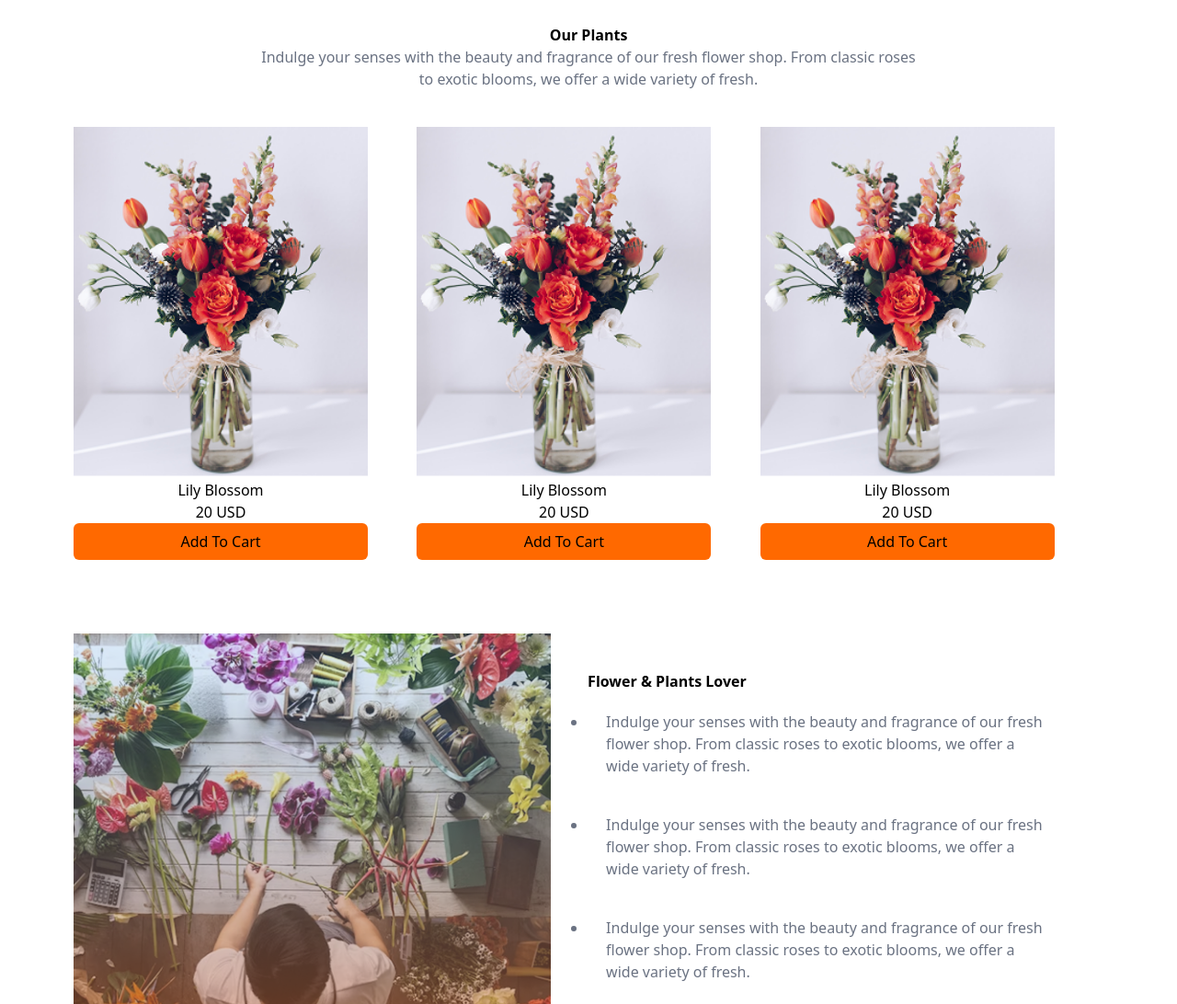
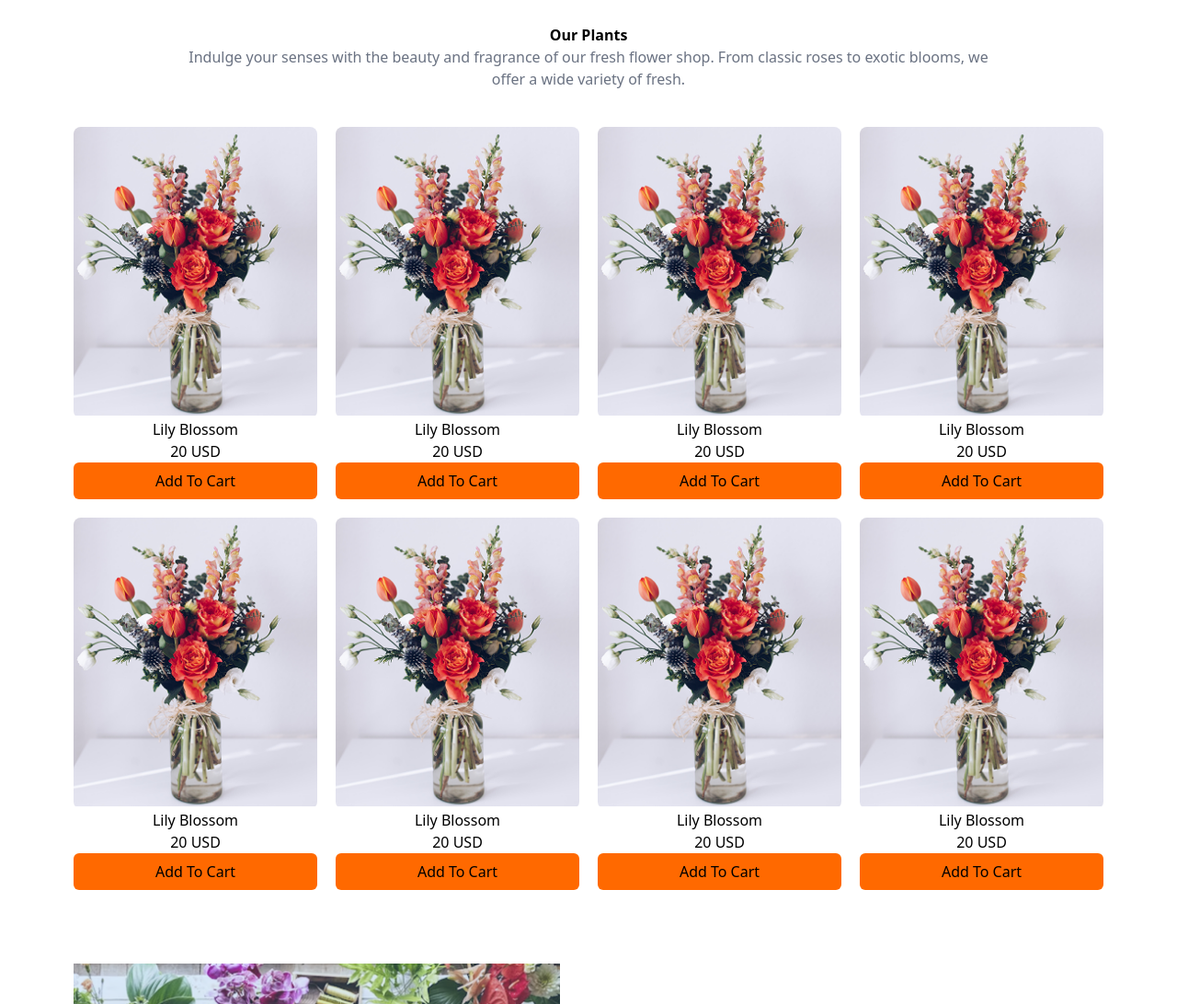
Before and after one commit to shuvo2712/pHero-Assignment-02, a plain HTML site: page index.html in a window 1280 px wide. Shown: the part 500-1592 px from the top of the page at 92% size. Drawn offline with nearby package versions, Linux system fonts and the light colour scheme.

Commit message:
pictures

```diff
--- a/index.html
+++ b/index.html
@@ -42,32 +42,104 @@
     <section class="mt-20 text-center">
       <div>
         <h1 class="font-bold">Our Plants</h1>
-        <p class="font-thin text-gray-500 mx-50">
+        <p class="font-thin text-gray-500 mx-30">
           Indulge your senses with the beauty and fragrance of our fresh flower
           shop. From classic roses to exotic blooms, we offer a wide variety of
           fresh.
         </p>
       </div>
       <!-- Cards -->
-      <div class="mt-10 grid grid-cols-3">
-        <div class="w-80">
-          <img class="w-full" src="images/list-flower.png" alt="Flower List" />
+      <div class="mt-10 grid grid-cols-4 gap-5">
+        <div>
+          <img
+            class="w-full rounded-lg"
+            src="images/list-flower.png"
+            alt="Flower List"
+          />
           <h3>Lily Blossom</h3>
           <p class="font-medium">20 USD</p>
           <button class="p-2 bg-orange-500 rounded-md w-full">
             Add To Cart
           </button>
         </div>
-        <div class="w-80">
-          <img class="w-full" src="images/list-flower.png" alt="Flower List" />
+        <div>
+          <img
+            class="w-full rounded-lg"
+            src="images/list-flower.png"
+            alt="Flower List"
+          />
           <h3>Lily Blossom</h3>
           <p class="font-medium">20 USD</p>
           <button class="p-2 bg-orange-500 rounded-md w-full">
             Add To Cart
           </button>
         </div>
-        <div class="w-80">
-          <img class="w-full" src="images/list-flower.png" alt="Flower List" />
+        <div>
+          <img
+            class="w-full rounded-lg"
+            src="images/list-flower.png"
+            alt="Flower List"
+          />
+          <h3>Lily Blossom</h3>
+          <p class="font-medium">20 USD</p>
+          <button class="p-2 bg-orange-500 rounded-md w-full">
+            Add To Cart
+          </button>
+        </div>
+        <div>
+          <img
+            class="w-full rounded-lg"
+            src="images/list-flower.png"
+            alt="Flower List"
+          />
+          <h3>Lily Blossom</h3>
+          <p class="font-medium">20 USD</p>
+          <button class="p-2 bg-orange-500 rounded-md w-full">
+            Add To Cart
+          </button>
+        </div>
+        <div>
+          <img
+            class="w-full rounded-lg"
+            src="images/list-flower.png"
+            alt="Flower List"
+          />
+          <h3>Lily Blossom</h3>
+          <p class="font-medium">20 USD</p>
+          <button class="p-2 bg-orange-500 rounded-md w-full">
+            Add To Cart
+          </button>
+        </div>
+        <div>
+          <img
+            class="w-full rounded-lg"
+            src="images/list-flower.png"
+            alt="Flower List"
+          />
+          <h3>Lily Blossom</h3>
+          <p class="font-medium">20 USD</p>
+          <button class="p-2 bg-orange-500 rounded-md w-full">
+            Add To Cart
+          </button>
+        </div>
+        <div>
+          <img
+            class="w-full rounded-lg"
+            src="images/list-flower.png"
+            alt="Flower List"
+          />
+          <h3>Lily Blossom</h3>
+          <p class="font-medium">20 USD</p>
+          <button class="p-2 bg-orange-500 rounded-md w-full">
+            Add To Cart
+          </button>
+        </div>
+        <div>
+          <img
+            class="w-full rounded-lg"
+            src="images/list-flower.png"
+            alt="Flower List"
+          />
           <h3>Lily Blossom</h3>
           <p class="font-medium">20 USD</p>
           <button class="p-2 bg-orange-500 rounded-md w-full">
@@ -85,17 +157,17 @@
       <div class="p-10">
         <h1 class="font-bold">Flower & Plants Lover</h1>
         <ul class="list-disc">
-          <li class="p-5 text-gray-500">
+          <li class="text-gray-500">
             Indulge your senses with the beauty and fragrance of our fresh
             flower shop. From classic roses to exotic blooms, we offer a wide
             variety of fresh.
           </li>
-          <li class="p-5 text-gray-500">
+          <li class="text-gray-500">
             Indulge your senses with the beauty and fragrance of our fresh
             flower shop. From classic roses to exotic blooms, we offer a wide
             variety of fresh.
           </li>
-          <li class="p-5 text-gray-500">
+          <li class="text-gray-500">
             Indulge your senses with the beauty and fragrance of our fresh
             flower shop. From classic roses to exotic blooms, we offer a wide
             variety of fresh.
@@ -114,22 +186,49 @@
           From classic roses to exotic blooms, we offer a wide variety of fresh.
         </p>
       </div>
-      <div>
-        <div>
-          <img class="rounded-2xl" src="images/deal-ana.png" alt="Deal Ana" />
-          <h3>60% Off | Ana Plant</h3>
+
+      <!-- Pictures -->
+      <div class="grid grid-cols-[1fr_1.5fr] gap-5 mt-20">
+        <div class="relative text-white">
+          <img
+            class="rounded-2xl w-full"
+            src="images/deal-ana.png"
+            alt="Deal Ana"
+          />
+          <div
+            class="absolute top-1/2 left-1/2 transform -translate-x-1/2 -translate-y-1/2 w-full"
+          >
+            <h3>60% Off | Ana Plant</h3>
+            <h3 class="underline">Shop Now</h3>
+          </div>
         </div>
-        <div>
+
+        <div class="relative text-white row-span-2">
           <img
-            class="rounded-2xl"
+            class="rounded-3xl w-full h-full object-cover"
+            src="images/deal-zabo.png"
+            alt="Deal Zabo"
+          />
+          <div
+            class="absolute top-1/2 left-1/2 transform -translate-x-1/2 -translate-y-1/2 w-full"
+          >
+            <h3>25% Off | Zabo Plant</h3>
+            <h3 class="underline">Shop Now</h3>
+          </div>
+        </div>
+
+        <div class="relative text-white">
+          <img
+            class="rounded-2xl w-full"
             src="images/deal-bloom.png"
             alt="Deal Bloom"
           />
-          <h3>30% Off | Bloom Plant</h3>
-        </div>
-        <div>
-          <img class="rounded-3xl" src="images/deal-zabo.png" alt="Deal Zabo" />
-          <h3>20% Off | Zabo Plant</h3>
+          <div
+            class="absolute top-1/2 left-1/2 transform -translate-x-1/2 -translate-y-1/2 w-full"
+          >
+            <h3>30% Off | Bloom Plant</h3>
+            <h3 class="underline">Shop Now</h3>
+          </div>
         </div>
       </div>
     </section>
@@ -141,7 +240,7 @@
       <div
         class="absolute top-1/2 left-1/2 transform -translate-x-1/2 -translate-y-1/2 w-full"
       >
-        <h1 class="font-bold mb-5">Join The Colorful Bunch</h1>
+        <h1 class="font-bold text-white mb-5">Join The Colorful Bunch</h1>
         <div class="flex w-3/4 mx-auto">
           <input
             class="bg-white p-4 w-3/4"
@@ -154,8 +253,8 @@
     </section>
 
     <!-- Footer -->
-    <section class="grid grid-cols-3 mt-20">
-      <div class="p-4">
+    <section class="grid grid-cols-3 mt-20 gap-10">
+      <div>
         <img src="images/logo.png" alt="Logo" />
         <p class="font-thin text-gray-500">
           Indulge your senses with the beauty and fragrance of our fresh flower
@@ -184,7 +283,7 @@
       <div>
         <ul class="flex justify-around">
           <li><img src="icons/icon-facebook.png" alt="Facebook Icon" /></li>
-          <li><img src="icons/icon-twitter.png" alt="Twitter Icon" /></li>
+          <li><img src="icons/icon-x.png" alt="Twitter Icon" /></li>
           <li><img src="icons/icon-linkedin.png" alt="LinkedIn Icon" /></li>
           <li><img src="icons/icon-youtube.png" alt="Youtube Icon" /></li>
         </ul>
```
Also changed, not shown: icons/icon-twitter.png (deleted), icons/icon-x.png (added).
